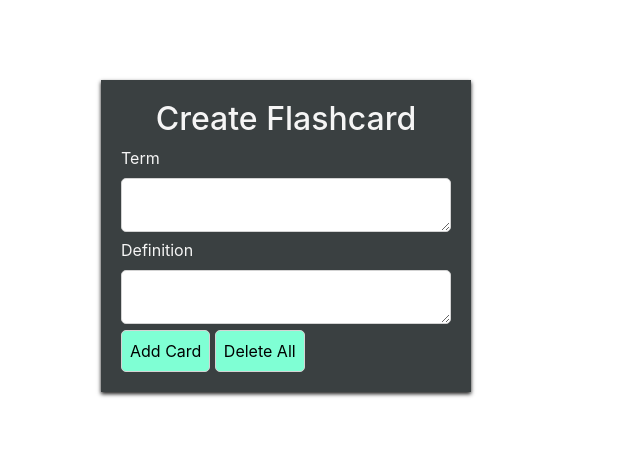
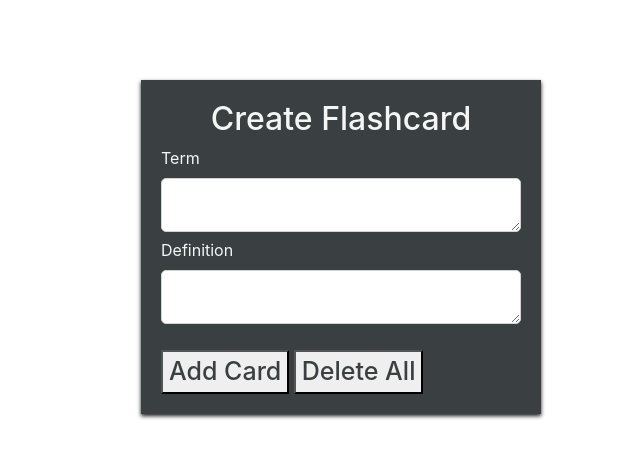
Before and after one commit to JiminSongSoftware/Meno-Time, a Flask app: page /renderFlashCard in a window 1280 px wide. Shown: the part 56-514 px from the top of the page, without its empty margins (299-939 px from the left). Run offline with Flask 2, Linux system fonts and the light colour scheme; some libraries are stand-ins or nearby versions.

Commit message:
Fix the css of button

```diff
--- a/myapp/static/style.css
+++ b/myapp/static/style.css
@@ -103,16 +103,16 @@ p {
   grid-area: 2 / 4 / 2 / 4;
 }
 
-.btn {
+.btnz {
   align-self: center;
   justify-self: center;
-  color: #b93170;
+  color: #3a4041;
   font-weight: 500;
   font-size: 25px;
 }
-.btn:hover {
-  color: aquamarine;
-  border: 2px solid white;
+.btnz:hover {
+  color: #b93170;
+  border: 2px solid #b93170;
 }
 
 #start {
@@ -131,28 +131,14 @@ p {
 }
 /*========== Flashcards Section ==========*/
 .flashc_container {
-  width: 1000px;
   margin-top: 80px;
 }
 .flc_text {
   color: whitesmoke;
 }
 
-.flashc_btn {
-  padding: 8px;
-  cursor: pointer;
-  border: 1px solid lightgray;
-  border-radius: 5px;
-  background: aquamarine;
-}
-
-.flashc_btn:hover {
-  color: whitesmoke;
-  background-color: #b93170;
-}
-
 #create_card {
-  width: 370px;
+  width: 400px;
   margin: auto;
   padding: 20px;
   margin-top: 10px;
@@ -173,6 +159,9 @@ p {
 
 #create_card button {
   width: fit-content;
+}
+#save_card {
+  margin-top: 20px;
 }
 
 #flashcards {
--- a/myapp/templates/flashcards.html
+++ b/myapp/templates/flashcards.html
@@ -13,8 +13,8 @@
                 <br>
                 <textarea id="answer" maxlength="500"></textarea>
 
-                <button id="save_card" class="flashc_btn">Add Card</button>
-                <button id="delete" class="flashc_btn">Delete All</button>
+                <button id="save_card" class="btnz">Add Card</button>
+                <button id="delete" class="btnz">Delete All</button>
             </div>
         </div>
     </section>
--- a/myapp/templates/pomodoroTimer.html
+++ b/myapp/templates/pomodoroTimer.html
@@ -22,9 +22,9 @@
             <p id="b_seconds">00</p>
         </div>
 
-        <button id="start" class="btn">Start</button>
-        <button id="stop"  class="btn">Pause</button>
-        <button id="reset" class="btn">Reset</button>
+        <button id="start" class="btnz">Start</button>
+        <button id="stop"  class="btnz">Pause</button>
+        <button id="reset" class="btnz">Reset</button>
     </div>
 
     <!--Already cite the source from the internet -->
--- a/myapp/templates/trackHour.html
+++ b/myapp/templates/trackHour.html
@@ -15,9 +15,9 @@
         <p id="w_seconds">00</p>
     </div>
 
-    <button id="start" class="btn">Start</button>
-    <button id="stop"  class="btn">Pause</button>
-    <button id="reset" class="btn">Reset</button>
+    <button id="start" class="btnz">Start</button>
+    <button id="stop"  class="btnz">Pause</button>
+    <button id="reset" class="btnz">Reset</button>
 </div>
 <script src="{{ url_for('static', filename='trackHour.js') }}"></script>
 {% endblock %}
```
